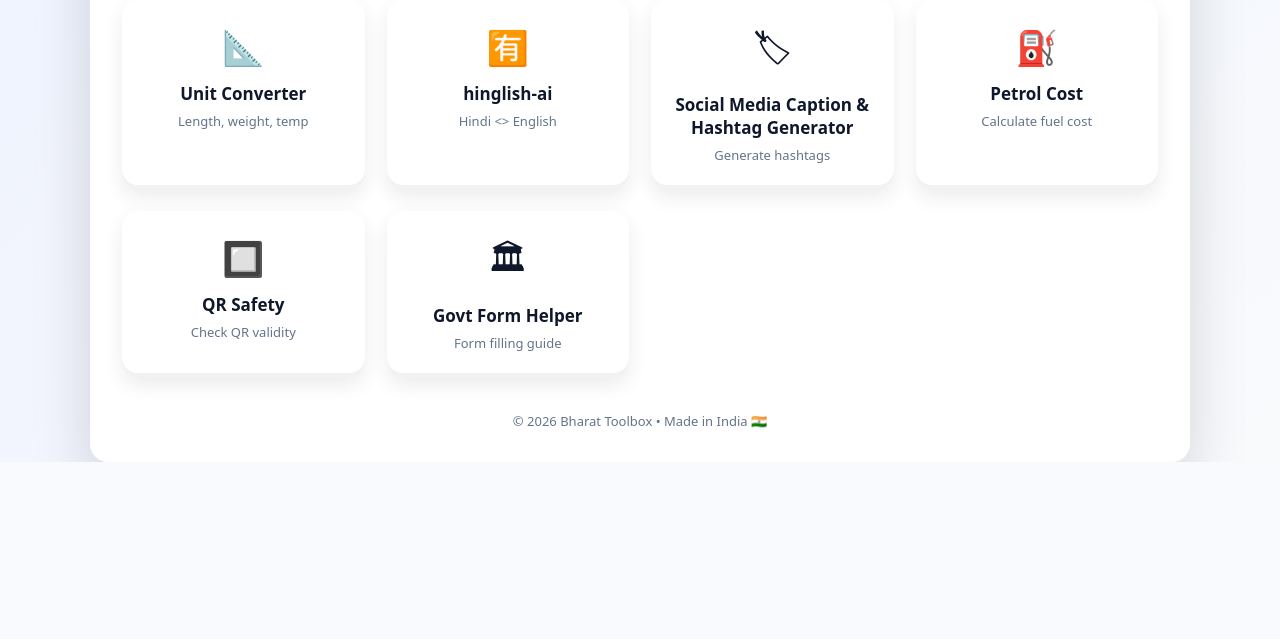
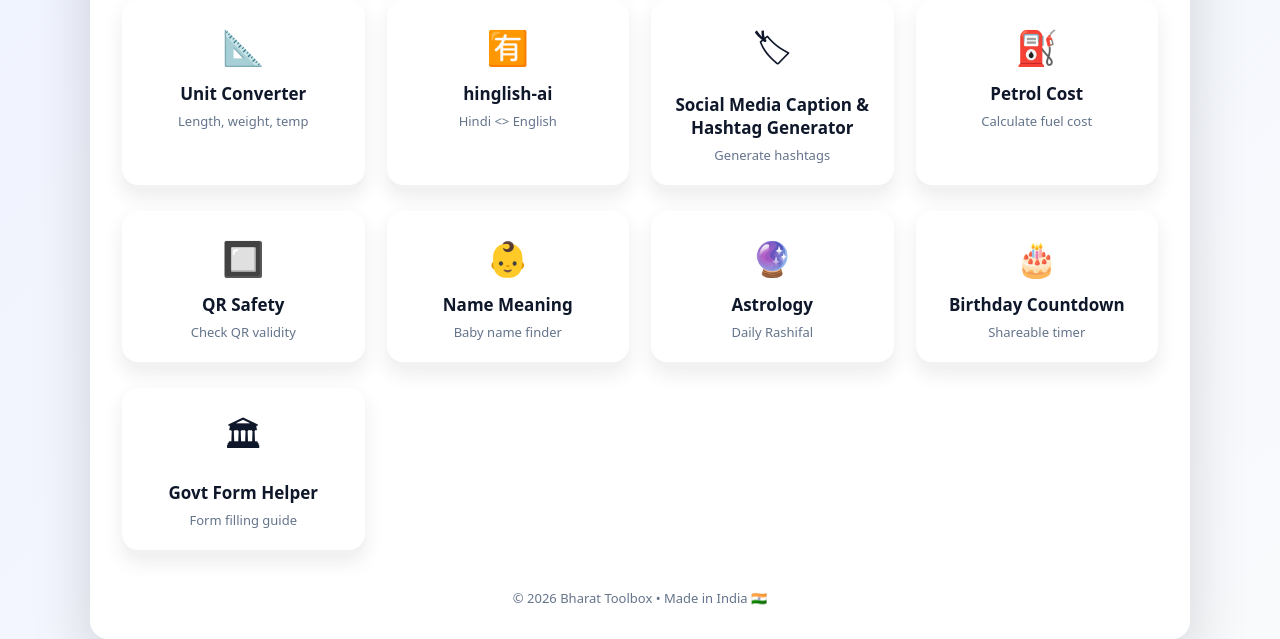
Before and after one commit to nr1432r-pixel/bharattoolbox, a Flask app: page / in a window 1280 px wide. Shown: the part 564-1203 px from the top of the page. Before the commit the page ends 1026 px from the top, so only its background shows below. Run offline with Flask 3, Linux system fonts and the light colour scheme; some libraries are stand-ins or nearby versions.

Commit message:
Update home.html

```diff
--- a/templates/home.html
+++ b/templates/home.html
@@ -236,6 +236,21 @@ body{
       <h3>QR Safety</h3>
       <span>Check QR validity</span>
     </a>
+    <a class="tool" href="/name-meaning">
+      <div class="icon">👶</div>
+      <h3>Name Meaning</h3>
+      <span>Baby name finder</span>
+    </a>
+    <a class="tool" href="/astrology">
+      <div class="icon">🔮</div>
+      <h3>Astrology</h3>
+      <span>Daily Rashifal</span>
+    </a>
+    <a class="tool" href="/birthday">
+      <div class="icon">🎂</div>
+      <h3>Birthday Countdown</h3>
+      <span>Shareable timer</span>
+    </a>
     <a class="tool" href="/govt">
       <div class="icon">🏛</div>
       <h3>Govt Form Helper</h3>
```
